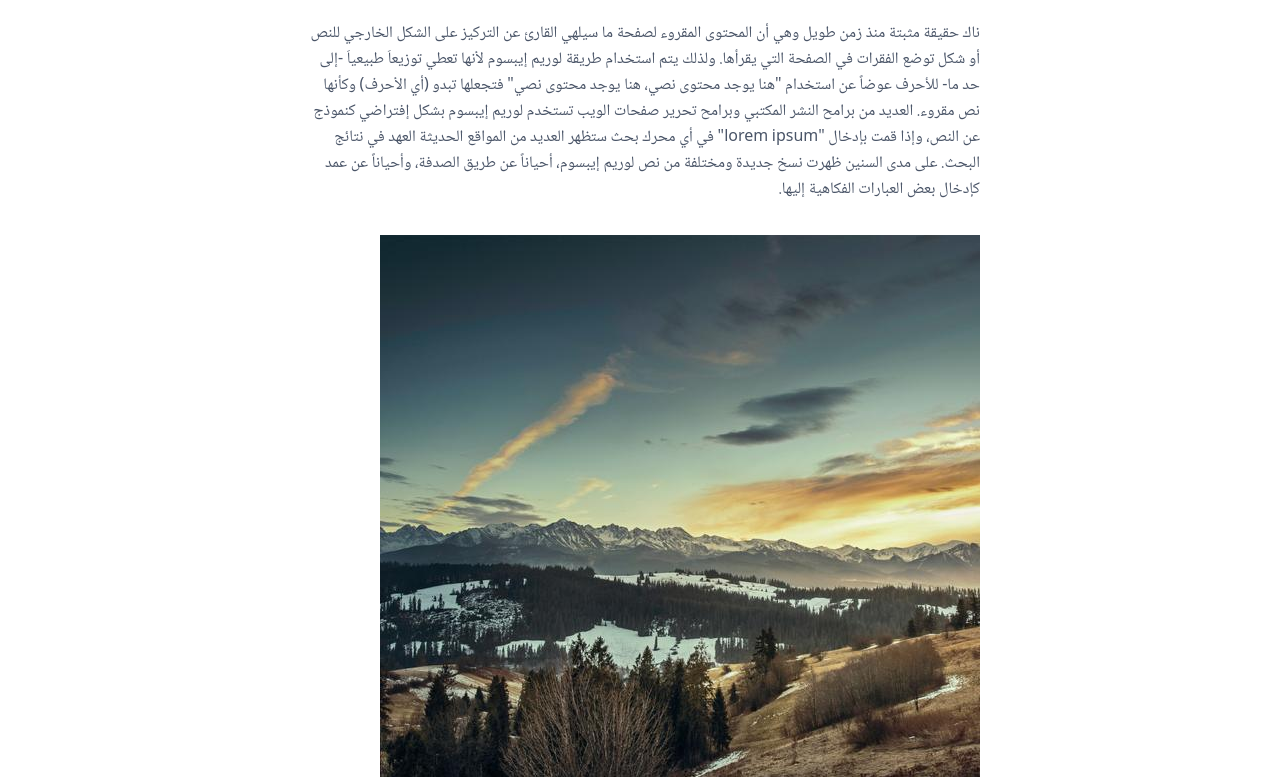
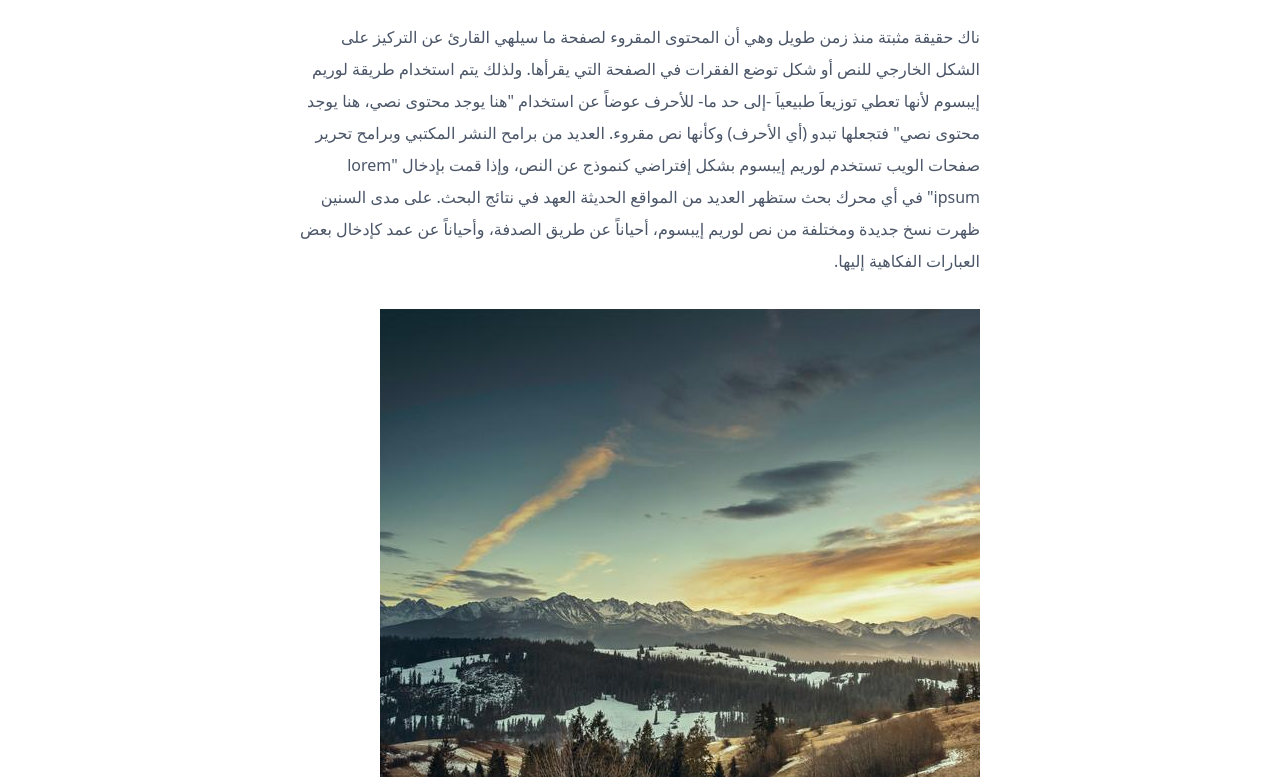
Before and after one commit to MohamedYoussouf/mywebsite, a Gatsby site: page /blog/my-first-post in a window 1280 px wide. Shown: the part 182-959 px from the top of the page. Built offline with nearby package versions, Linux system fonts and the light colour scheme; Gatsby itself is replaced by a stand-in of ours; a web font is replaced by a local one.

Commit message:
Change body font

```diff
--- a/src/components/index.scss
+++ b/src/components/index.scss
@@ -5,7 +5,7 @@
 @import "tailwindcss/utilities";
 
 @import url(//fonts.googleapis.com/earlyaccess/notokufiarabic.css);
-@import url(//fonts.googleapis.com/earlyaccess/notonaskharabic.css);
+@import url(//fonts.googleapis.com/earlyaccess/droidarabicnaskh.css);
 @import url(https://cdnjs.cloudflare.com/ajax/libs/font-awesome/5.12.1/css/all.min.css);
 
 body {
--- a/src/templates/post.js
+++ b/src/templates/post.js
@@ -16,7 +16,7 @@ export default function Template({
           <h1 className=" text-2xl md:text-4xl font-bold mb-1">{frontmatter.title}</h1>
           <span className="text-base mb-1 inline-block">{frontmatter.date}</span>
           <div
-            className="pt-5 pb-20 leading-relaxed"
+            className="pt-5 pb-20 leading-loose"
             dangerouslySetInnerHTML={{ __html: html }}
           />
         </div>
--- a/tailwind.config.js
+++ b/tailwind.config.js
@@ -18,7 +18,7 @@ module.exports = {
         '"Noto Color Emoji"',
       ],
       'body': [
-        '"Noto Naskh Arabic"',
+        '"Droid Arabic Naskh"',
         'system-ui',
         '-apple-system',
         'BlinkMacSystemFont',
```
